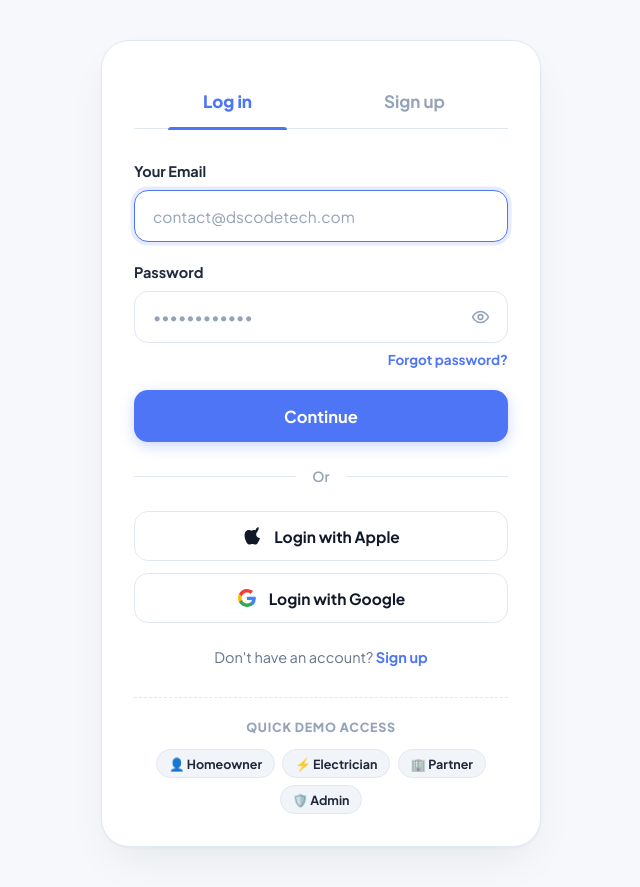
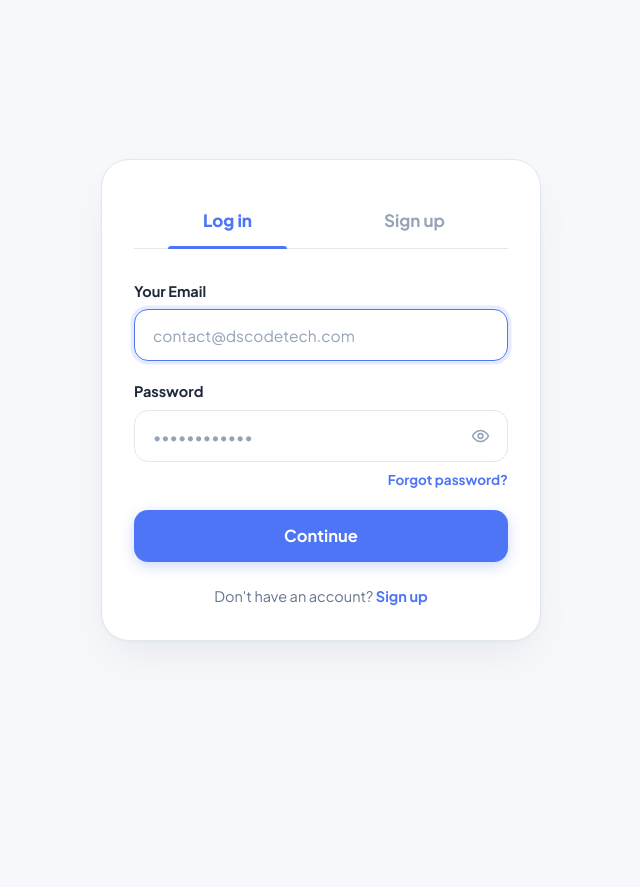
Before and after one commit to KamenSutariya007/KaamSetu, a Django app: page /login/ in a window 1280 px wide. Shown: the whole page, without its empty margins (319-959 px from the left). After the commit the page ends 643 px from the top, so only its background shows below. Run offline with Django 5.2, Linux system fonts and the light colour scheme.

Commit message:
feat: remove quick demo access section from login page as requested

```diff
--- a/backend/static/css/auth.css
+++ b/backend/static/css/auth.css
@@ -476,49 +476,7 @@
   100% { transform: scale(1); opacity: 1; }
 }
 
-/* ==========================================================================
-   Quick Demo Access (Preserves KaamSetu Demo Feature in Clean Style)
-   ========================================================================== */
-.auth-demo-compact {
-  margin-top: 1.75rem;
-  padding-top: 1.25rem;
-  border-top: 1px dashed var(--figma-border);
-}
 
-.auth-demo-compact-header {
-  font-size: 0.78125rem;
-  font-weight: 800;
-  text-transform: uppercase;
-  letter-spacing: 0.06em;
-  color: var(--figma-text-light);
-  margin-bottom: 0.75rem;
-  text-align: center;
-}
-
-.auth-demo-pills {
-  display: flex;
-  flex-wrap: wrap;
-  gap: 0.45rem;
-  justify-content: center;
-}
-
-.auth-demo-pill {
-  padding: 0.35rem 0.75rem;
-  border-radius: 20px;
-  background: #F1F5F9;
-  border: 1px solid #E2E8F0;
-  color: var(--figma-text-slate);
-  font-size: 0.78125rem;
-  font-weight: 700;
-  cursor: pointer;
-  transition: all 0.2s ease;
-}
-
-.auth-demo-pill:hover {
-  background: var(--figma-blue-soft);
-  border-color: var(--figma-blue-tint);
-  color: var(--figma-blue);
-}
 
 /* ==========================================================================
    Register Page Additions (Role Cards & Form Grid)
--- a/backend/templates/registration/login.html
+++ b/backend/templates/registration/login.html
@@ -24,21 +24,14 @@
       <div class="auth-form-group">
         <label for="id_username" class="auth-form-label">Your Email</label>
         <div class="auth-input-wrapper">
-          <input
-            type="text"
-            name="username"
-            id="id_username"
+          <input type="text" name="username" id="id_username"
             class="auth-input {% if form.username.errors or form.non_field_errors %}is-invalid{% endif %}"
-            placeholder="contact@dscodetech.com"
-            value="{{ form.username.value|default:'' }}"
-            required
-            autofocus
-          >
+            placeholder="contact@dscodetech.com" value="{{ form.username.value|default:'' }}" required autofocus>
         </div>
         {% if form.username.errors %}
-          <div class="auth-field-subrow">
-            <span class="auth-inline-error">{{ form.username.errors.0 }}</span>
-          </div>
+        <div class="auth-field-subrow">
+          <span class="auth-inline-error">{{ form.username.errors.0 }}</span>
+        </div>
         {% endif %}
       </div>
 
@@ -46,27 +39,19 @@
       <div class="auth-form-group">
         <label for="id_password" class="auth-form-label">Password</label>
         <div class="auth-input-wrapper">
-          <input
-            type="password"
-            name="password"
-            id="id_password"
+          <input type="password" name="password" id="id_password"
             class="auth-input has-icon-right {% if form.password.errors or form.non_field_errors %}is-invalid{% endif %}"
-            placeholder="••••••••••••"
-            required
-          >
-          <button
-            type="button"
-            class="auth-eye-btn"
-            onclick="togglePwdVisibility('id_password', this)"
-            aria-label="Toggle password visibility"
-            title="Show/Hide password"
-          >
+            placeholder="••••••••••••" required>
+          <button type="button" class="auth-eye-btn" onclick="togglePwdVisibility('id_password', this)"
+            aria-label="Toggle password visibility" title="Show/Hide password">
             <!-- Lucide Eye Icon -->
-            <svg class="eye-open" width="19" height="19" viewBox="0 0 24 24" fill="none" stroke="currentColor" stroke-width="2" stroke-linecap="round" stroke-linejoin="round">
+            <svg class="eye-open" width="19" height="19" viewBox="0 0 24 24" fill="none" stroke="currentColor"
+              stroke-width="2" stroke-linecap="round" stroke-linejoin="round">
               <path d="M2 12s3-7 10-7 10 7 10 7-3 7-10 7-10-7-10-7Z"></path>
               <circle cx="12" cy="12" r="3"></circle>
             </svg>
-            <svg class="eye-closed" width="19" height="19" viewBox="0 0 24 24" fill="none" stroke="currentColor" stroke-width="2" stroke-linecap="round" stroke-linejoin="round" style="display: none;">
+            <svg class="eye-closed" width="19" height="19" viewBox="0 0 24 24" fill="none" stroke="currentColor"
+              stroke-width="2" stroke-linecap="round" stroke-linejoin="round" style="display: none;">
               <path d="M9.88 9.88a3 3 0 1 0 4.24 4.24"></path>
               <path d="M10.73 5.08A10.43 10.43 0 0 1 12 5c7 0 10 7 10 7a13.16 13.16 0 0 1-1.67 2.68"></path>
               <path d="M6.61 6.61A13.526 13.526 0 0 0 2 12s3 7 10 7a9.74 9.74 0 0 0 5.39-1.61"></path>
@@ -79,9 +64,9 @@
         <div class="auth-field-subrow">
           <div>
             {% if form.non_field_errors %}
-              <span class="auth-inline-error">Wrong password / Invalid credentials</span>
+            <span class="auth-inline-error">Wrong password / Invalid credentials</span>
             {% elif form.password.errors %}
-              <span class="auth-inline-error">{{ form.password.errors.0 }}</span>
+            <span class="auth-inline-error">{{ form.password.errors.0 }}</span>
             {% endif %}
           </div>
           <a href="{% url 'forgot_password' %}" class="auth-link-blue">Forgot password?</a>
@@ -99,38 +84,10 @@
       </button>
     </form>
 
-    <!-- Divider (— Or —) -->
-    <div class="auth-or-divider">
-      <span>Or</span>
-    </div>
+
 
     <!-- Social Login Buttons -->
-    <div class="auth-social-list">
-      <!-- Apple Login -->
-      <button type="button" class="auth-social-btn" onclick="handleSocialNotice('Apple')">
-        <span class="auth-social-icon">
-          <!-- Apple SVG Icon -->
-          <svg width="18" height="22" viewBox="0 0 170 170" fill="currentColor">
-            <path d="M150.37 130.25c-2.45 5.66-5.35 10.87-8.71 15.66-4.58 6.53-8.33 11.05-11.22 13.56-4.48 4.12-9.28 6.23-14.42 6.35-3.69 0-8.14-1.05-13.32-3.18-5.19-2.12-9.97-3.17-14.34-3.17-4.58 0-9.49 1.05-14.75 3.17-5.26 2.13-9.5 3.24-12.74 3.35-4.35.13-9.16-1.9-14.42-6.08-3.69-3.08-7.7-7.97-12.04-14.68-6.19-9.61-11.04-20.44-14.54-32.5-3.51-12.06-5.26-23.41-5.26-34.05 0-14.37 3.52-26.47 10.57-36.3 7.05-9.83 16.14-14.88 27.27-15.15 4.91 0 10.54 1.34 16.9 4.02 6.36 2.68 10.15 4.08 11.37 4.19 1.01-.11 4.96-1.57 11.87-4.38 6.9-2.82 12.67-4.08 17.31-3.79 12.96.65 23.36 5.56 31.2 14.73-11.28 6.83-16.81 16.27-16.58 28.32.24 9.49 3.86 17.47 10.87 23.95 7 6.48 15.35 10.14 25.04 11-2.23 6.93-5.02 14.07-8.36 21.43zM119.22 33.56c0-7.38 2.64-14.28 7.91-20.7 5.27-6.42 11.85-10.37 19.74-11.86.78 4.7 1.17 8.94 1.17 12.71 0 7.39-2.73 14.36-8.19 20.91-5.46 6.55-12.19 10.36-20.19 11.43-.22-4.02-.44-8.18-.44-12.49z"/>
-          </svg>
-        </span>
-        <span>Login with Apple</span>
-      </button>
 
-      <!-- Google Login -->
-      <button type="button" class="auth-social-btn" onclick="handleSocialNotice('Google')">
-        <span class="auth-social-icon">
-          <!-- Google 4-Color SVG Icon -->
-          <svg width="18" height="18" viewBox="0 0 24 24">
-            <path fill="#4285F4" d="M23.745 12.27c0-.7-.06-1.4-.19-2.07H12v4.51h6.6c-.29 1.52-1.14 2.82-2.4 3.68v3.05h3.88c2.27-2.09 3.66-5.17 3.66-9.17Z"/>
-            <path fill="#34A853" d="M12 24c3.24 0 5.95-1.08 7.93-2.91l-3.88-3.05c-1.08.72-2.45 1.16-4.05 1.16-3.12 0-5.77-2.1-6.72-4.93H1.25v3.15C3.26 21.36 7.33 24 12 24Z"/>
-            <path fill="#FBBC05" d="M5.28 14.27c-.25-.72-.38-1.49-.38-2.27s.13-1.55.38-2.27V6.58H1.25C.45 8.18 0 10.03 0 12s.45 3.82 1.25 5.42l4.03-3.15Z"/>
-            <path fill="#EA4335" d="M12 4.75c1.77 0 3.35.61 4.6 1.8l3.42-3.42C17.95 1.19 15.24 0 12 0 7.33 0 3.26 2.64 1.25 6.58l4.03 3.15c.95-2.83 3.6-4.98 6.72-4.98Z"/>
-          </svg>
-        </span>
-        <span>Login with Google</span>
-      </button>
-    </div>
 
     <!-- Bottom Switch Link -->
     <div class="auth-bottom-switch">
@@ -138,24 +95,7 @@
       <a href="{% url 'register' %}" class="auth-link-blue">Sign up</a>
     </div>
 
-    <!-- Quick Access Demo Logins (Preserves KaamSetu 1-Click Testing) -->
-    <div class="auth-demo-compact">
-      <div class="auth-demo-compact-header">Quick demo access</div>
-      <div class="auth-demo-pills">
-        <button type="button" class="auth-demo-pill" onclick="quickFill('customer1', 'password123')">
-          👤 Homeowner
-        </button>
-        <button type="button" class="auth-demo-pill" onclick="quickFill('provider1', 'password123')">
-          ⚡ Electrician
-        </button>
-        <button type="button" class="auth-demo-pill" onclick="quickFill('partner1', 'password123')">
-          🏢 Partner
-        </button>
-        <button type="button" class="auth-demo-pill" onclick="quickFill('admin', 'admin123')">
-          🛡️ Admin
-        </button>
-      </div>
-    </div>
+
 
   </div>
 </div>
@@ -177,24 +117,8 @@
     }
   }
 
-  function quickFill(user, pwd) {
-    const userField = document.getElementById('id_username');
-    const pwdField = document.getElementById('id_password');
-    if (userField && pwdField) {
-      userField.value = user;
-      pwdField.value = pwd;
-      userField.classList.remove('is-invalid');
-      pwdField.classList.remove('is-invalid');
-      const submitBtn = document.getElementById('btnSubmitLogin');
-      if (submitBtn) {
-        submitBtn.style.transform = 'scale(0.98)';
-        setTimeout(() => { submitBtn.style.transform = ''; }, 150);
-      }
-    }
-  }
-
   function handleSocialNotice(provider) {
-    alert(`${provider} Sign-in is available in the mobile app. For web access, please sign in with your email/password or use quick demo access.`);
+    alert(`${provider} Sign-in is available in the mobile app. For web access, please sign in with your email and password.`);
   }
 </script>
 {% endblock %}
```
